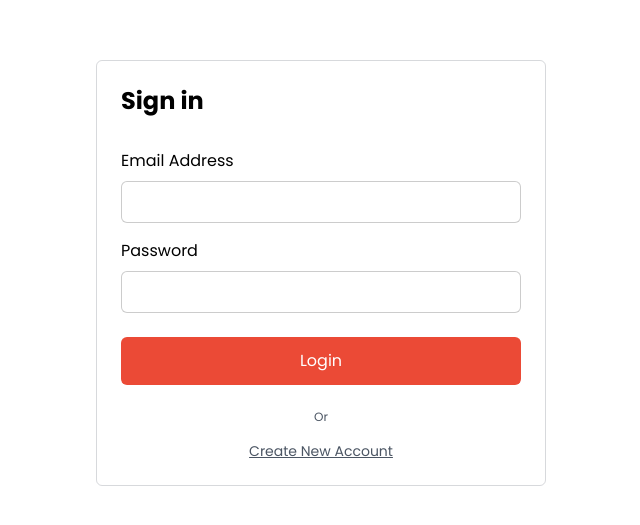
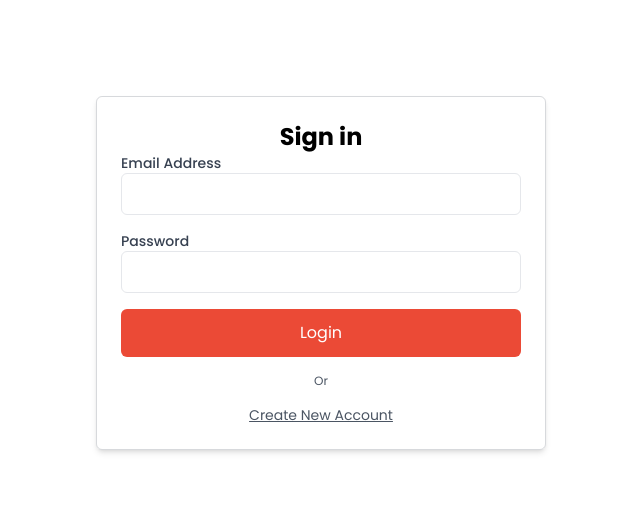
Before and after one commit to aihridoy/flavory, a Next.js app: page /login in a window 1280 px wide. Shown: the part 127-652 px from the top of the page, without its empty margins (319-959 px from the left). Built offline with nearby package versions, Linux system fonts and the light colour scheme.

Commit message:
feat: login fnc

```diff
--- a/app/action/index.js
+++ b/app/action/index.js
@@ -1,4 +1,8 @@
 /* eslint-disable no-undef */
+"use client";
+
+import { signIn, signOut } from "next-auth/react";
+
 export const fetchRecipes = async () => {
     try {
       const response = await fetch(`${process.env.NEXT_PUBLIC_API_BASE_URL}/api/recipes`,
@@ -82,3 +86,35 @@ export const registerUser = async (userData) => {
     return { success: false, message: error.message };
   }
 };
+
+export const loginUser = async (credentials) => {
+  try {
+    console.log("Attempting to login with:", credentials);
+
+    const result = await signIn("credentials", {
+      ...credentials,
+      redirect: false,
+    });
+
+    console.log("SignIn result:", result);
+
+    if (!result || !result.ok) {
+      throw new Error(result?.error || "Invalid email or password");
+    }
+
+    return { success: true, message: "Login successful!" };
+  } catch (error) {
+    console.error("Error logging in:", error);
+    return { success: false, message: error.message || "Login failed" };
+  }
+};
+
+export const logoutUser = async () => {
+  try {
+    await signOut({ redirect: false });
+    return { success: true, message: "Logged out successfully!" };
+  } catch (error) {
+    console.error("Error logging out:", error);
+    return { success: false, message: error.message || "Logout failed" };
+  }
+};
--- /dev/null
+++ b/app/api/auth/[...nextauth]/route.js
@@ -0,0 +1,3 @@
+import { handlers } from "@/auth";
+
+export const { GET, POST } = handlers
--- a/app/api/register/route.js
+++ b/app/api/register/route.js
@@ -1,9 +1,9 @@
 import { NextResponse } from 'next/server';
 import { dbConnect } from '@/service/mongo';
 import { User } from '@/models/user-model';
-import bcrypt from 'bcrypt';
+// import bcrypt from 'bcrypt';
 
-const SALT_ROUNDS = 10;
+// const SALT_ROUNDS = 10;
 
 export async function POST(request) {
   try {
@@ -32,13 +32,13 @@ export async function POST(request) {
       );
     }
 
-    const hashedPassword = await bcrypt.hash(password, SALT_ROUNDS);
+    // const hashedPassword = await bcrypt.hash(password, SALT_ROUNDS);
 
     const newUser = new User({
       firstName,
       lastName,
       email,
-      password: hashedPassword,
+      password, // Store plain text password temporarily (not secure for production)
     });
 
     await newUser.save();
--- a/app/layout.js
+++ b/app/layout.js
@@ -1,4 +1,7 @@
+/* eslint-disable react/prop-types */
+import React from "react";
 import localFont from "next/font/local";
+import { SessionProvider } from "next-auth/react";
 import "./globals.css";
 
 const geistSans = localFont({
@@ -30,7 +33,7 @@ export default function RootLayout({ children }) {
       <body
         className={`${geistSans.variable} ${geistMono.variable} antialiased`}
       >
-        {children}
+        <SessionProvider>{children}</SessionProvider>
       </body>
     </html>
   );
--- a/app/login/page.jsx
+++ b/app/login/page.jsx
@@ -1,33 +1,100 @@
-import Link from 'next/link';
-import React from 'react';
+"use client";
 
-const page = () => {
-    return (
-        <section className="h-screen grid place-items-center">
-      <div className="max-w-[450px] w-full mx-auto p-6 border border-gray-700/20 rounded-md">
-        <h4 className="font-bold text-2xl">Sign in</h4>
-        <form className="login-form">
+import Link from "next/link";
+import React, { useState } from "react";
+import { useRouter } from "next/navigation";
+import { loginUser } from "../action";
+
+const LoginPage = () => {
+  const [formData, setFormData] = useState({ email: "", password: "" });
+  const [loading, setLoading] = useState(false);
+  const [message, setMessage] = useState("");
+  const router = useRouter();
+
+  const handleChange = (e) => {
+    setFormData({ ...formData, [e.target.name]: e.target.value });
+  };
+
+  const handleSubmit = async (e) => {
+    e.preventDefault();
+    setLoading(true);
+    setMessage("");
+
+    const result = await loginUser(formData);
+
+    if (result.success) {
+      setMessage("✅ Login successful! Redirecting...");
+      setTimeout(() => router.push("/"), 1500);
+    } else {
+      setMessage(result.message);
+    }
+
+    setLoading(false);
+  };
+
+  return (
+    <section className="h-screen grid place-items-center">
+      <div className="max-w-[450px] w-full mx-auto p-6 border border-gray-700/20 rounded-md shadow-md">
+        <h4 className="font-bold text-2xl text-center">Sign in</h4>
+
+        {message && (
+          <p
+            className={`text-center text-sm my-2 ${
+              message.includes("successful") ? "text-green-500" : "text-red-500"
+            }`}
+          >
+            {message}
+          </p>
+        )}
+
+        <form className="space-y-4" onSubmit={handleSubmit}>
           <div>
-            <label for="email">Email Address</label>
-            <input type="email" name="email" id="email" />
+            <label htmlFor="email" className="block font-medium text-sm text-gray-700">
+              Email Address
+            </label>
+            <input
+              type="email"
+              name="email"
+              id="email"
+              value={formData.email}
+              onChange={handleChange}
+              className="w-full p-2 border rounded-md focus:outline-none focus:ring-2 focus:ring-[#eb4a36]"
+              required
+            />
           </div>
 
           <div>
-            <label for="password">Password</label>
-            <input type="password" name="password" id="password" />
+            <label htmlFor="password" className="block font-medium text-sm text-gray-700">
+              Password
+            </label>
+            <input
+              type="password"
+              name="password"
+              id="password"
+              value={formData.password}
+              onChange={handleChange}
+              className="w-full p-2 border rounded-md focus:outline-none focus:ring-2 focus:ring-[#eb4a36]"
+              required
+            />
           </div>
 
-          <button type="submit" className="bg-[#eb4a36] py-3 rounded-md text-white w-full mt-4">Login</button>
+          <button
+            type="submit"
+            className="bg-[#eb4a36] py-3 rounded-md text-white w-full mt-4 hover:bg-[#d63e2a] transition disabled:opacity-50"
+            disabled={loading}
+          >
+            {loading ? "Logging in..." : "Login"}
+          </button>
         </form>
 
-        <p className="text-center text-xs text-gray-600">Or</p>
+        <p className="text-center text-xs text-gray-600 mt-4">Or</p>
 
         <Link href="/register" className="underline text-sm mx-auto block text-gray-600 mt-4 text-center">
           Create New Account
         </Link>
       </div>
     </section>
-    );
+  );
 };
 
-export default page;
+export default LoginPage;
--- /dev/null
+++ b/auth.js
@@ -0,0 +1,73 @@
+/* eslint-disable no-undef */
+import NextAuth from "next-auth";
+import CredentialsProvider from "next-auth/providers/credentials";
+import mongoose from "mongoose";
+import { User } from "./models/user-model";
+
+// Connect to MongoDB
+async function connectDB() {
+  if (mongoose.connection.readyState === 1) return;
+  await mongoose.connect(process.env.MONGODB_CONNECTION_STRING, {
+    useNewUrlParser: true,
+    useUnifiedTopology: true,
+  });
+}
+
+export const { handlers, signIn, signOut, auth } = NextAuth({
+  providers: [
+    CredentialsProvider({
+      name: "Email & Password",
+      credentials: {
+        email: { label: "Email", type: "email", placeholder: "example@mail.com" },
+        password: { label: "Password", type: "password" },
+      },
+      async authorize(credentials) {
+        await connectDB();
+
+        const { email, password } = credentials;
+        const user = await User.findOne({ email });
+
+        if (!user) throw new Error("User not found");
+
+        // Commenting out password validation
+        // const isValid = await bcrypt.compare(password, user.password);
+        // if (!isValid) throw new Error("Invalid credentials");
+
+        if (password !== user.password) {
+          throw new Error("Invalid credentials");
+        }
+
+        return {
+          id: user._id.toString(),
+          email: user.email,
+          name: `${user.firstName} ${user.lastName}`,
+        };
+      },
+    }),
+  ],
+  callbacks: {
+    async jwt({ token, user }) {
+      if (user) {
+        token.id = user.id;
+        token.email = user.email;
+        token.name = user.name;
+      }
+      return token;
+    },
+    async session({ session, token }) {
+      if (token) {
+        session.user.id = token.id;
+        session.user.email = token.email;
+        session.user.name = token.name;
+      }
+      return session;
+    },
+  },
+  secret: process.env.NEXTAUTH_SECRET,
+  session: {
+    strategy: "jwt",
+  },
+  pages: {
+    signIn: "/login", // Custom login page
+  },
+});
--- a/components/Navbar.jsx
+++ b/components/Navbar.jsx
@@ -1,16 +1,35 @@
-import Link from 'next/link';
-import React from 'react';
+"use client";
+import React from "react";
+
+import Link from "next/link";
+import { useSession } from "next-auth/react";
+import { useRouter } from "next/navigation";
+import { useState } from "react";
+import { logoutUser } from "@/app/action";
 
 const Navbar = () => {
+  const { data: session } = useSession();
+  const router = useRouter();
+  const [loading, setLoading] = useState(false);
+
+  const handleLogout = async () => {
+    setLoading(true);
+    const result = await logoutUser();
+    if (result.success) {
+      router.refresh();
+    }
+    setLoading(false);
+  };
+
   return (
-        <nav>
-    <div className="container flex justify-between py-6">
+    <nav className="bg-white shadow-md">
+      <div className="container flex justify-between py-6 items-center">
         <Link href="/">
-        <img src="/assets/images/logo.png" alt="" className="object-cover h-[40px]" />
+          <img src="/assets/images/logo.png" alt="Logo" className="object-cover h-[40px]" />
         </Link>
 
         <ul className="flex gap-4 text-sm text-gray-500">
-        <li className="py-2 active">
+          <li className="py-2">
             <Link href="/">Home</Link>
           </li>
 
@@ -22,9 +41,17 @@ const Navbar = () => {
             <Link href="/">About us</Link>
           </li>
 
+          {session ? (
+            <li className="py-2 bg-[#eb4a36] px-6 rounded-md text-white content-center cursor-pointer">
+              <button onClick={handleLogout} disabled={loading}>
+                {loading ? "Logging out..." : "Logout"}
+              </button>
+            </li>
+          ) : (
             <li className="py-2 bg-[#eb4a36] px-6 rounded-md text-white content-center">
               <Link href="/login">Login</Link>
             </li>
+          )}
         </ul>
       </div>
     </nav>
--- a/package.json
+++ b/package.json
@@ -9,11 +9,13 @@
     "lint": "next lint"
   },
   "dependencies": {
+    "@auth/mongodb-adapter": "^3.8.0",
     "bcrypt": "^5.1.1",
     "framer-motion": "^12.4.7",
-    "mongodb": "^6.13.1",
+    "mongodb": "^6.14.0",
     "mongoose": "^8.10.2",
     "next": "14.2.24",
+    "next-auth": "^5.0.0-beta.25",
     "react": "^18",
     "react-dom": "^18",
     "react-icons": "^5.5.0"
```
Also changed, not shown: 1 other file (tests, documents, lock files or other folders). Lines whose indentation alone changed are shown as unchanged.
